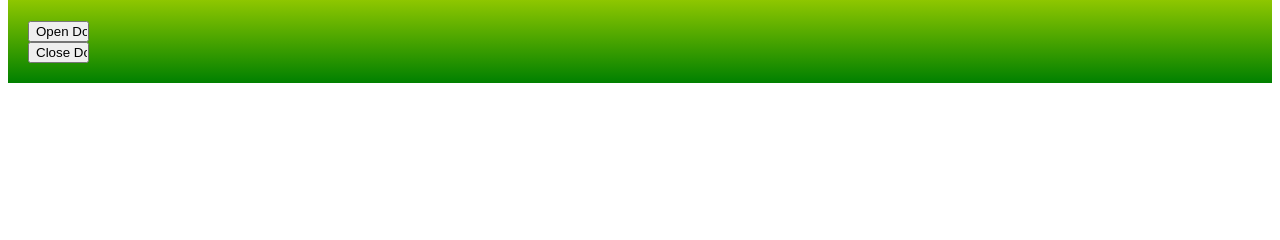
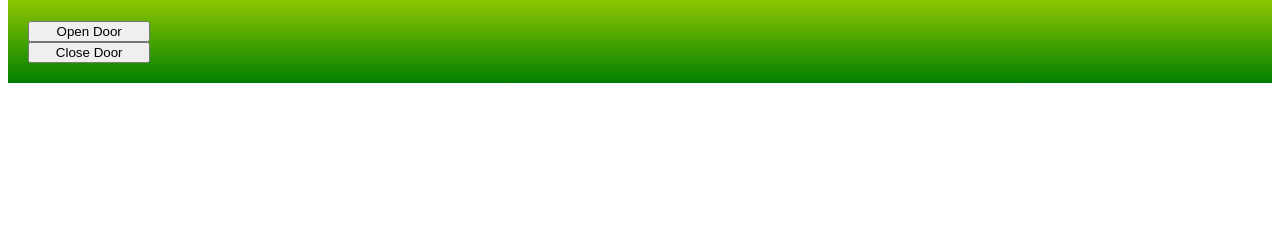
Before and after one commit to iliandy/raspberry_gateway, a Django app: template apps/remote_pi_app/templates/remote_pi_app/home.html in a window 1280 px wide. Shown: the part 74-314 px from the top of the page. Run offline with Django 3.2, Linux system fonts and the light colour scheme; the template is opened without the code that fills it, so the values that code supplies are empty; parts of the project's set-up code (start-up, migrations or seed data) failed here and were passed over.

Commit message:
commented out bcrypt

```diff
--- a/apps/remote_pi_app/models.py
+++ b/apps/remote_pi_app/models.py
@@ -1,7 +1,7 @@
 # -*- coding: utf-8 -*-
 from __future__ import unicode_literals
 from django.db import models
-import re, bcrypt
+# import re, bcrypt
 
 class UserManager(models.Manager):
     def validateUserLog(self, post_data):
--- a/apps/remote_pi_app/static/remote_pi_app/css/style1.css
+++ b/apps/remote_pi_app/static/remote_pi_app/css/style1.css
@@ -13,5 +13,5 @@ label {
 }
 
 .submit_but {
-  width: 5%;
+  width: 10%;
 }
```
Also changed, not shown: 2 other files.
